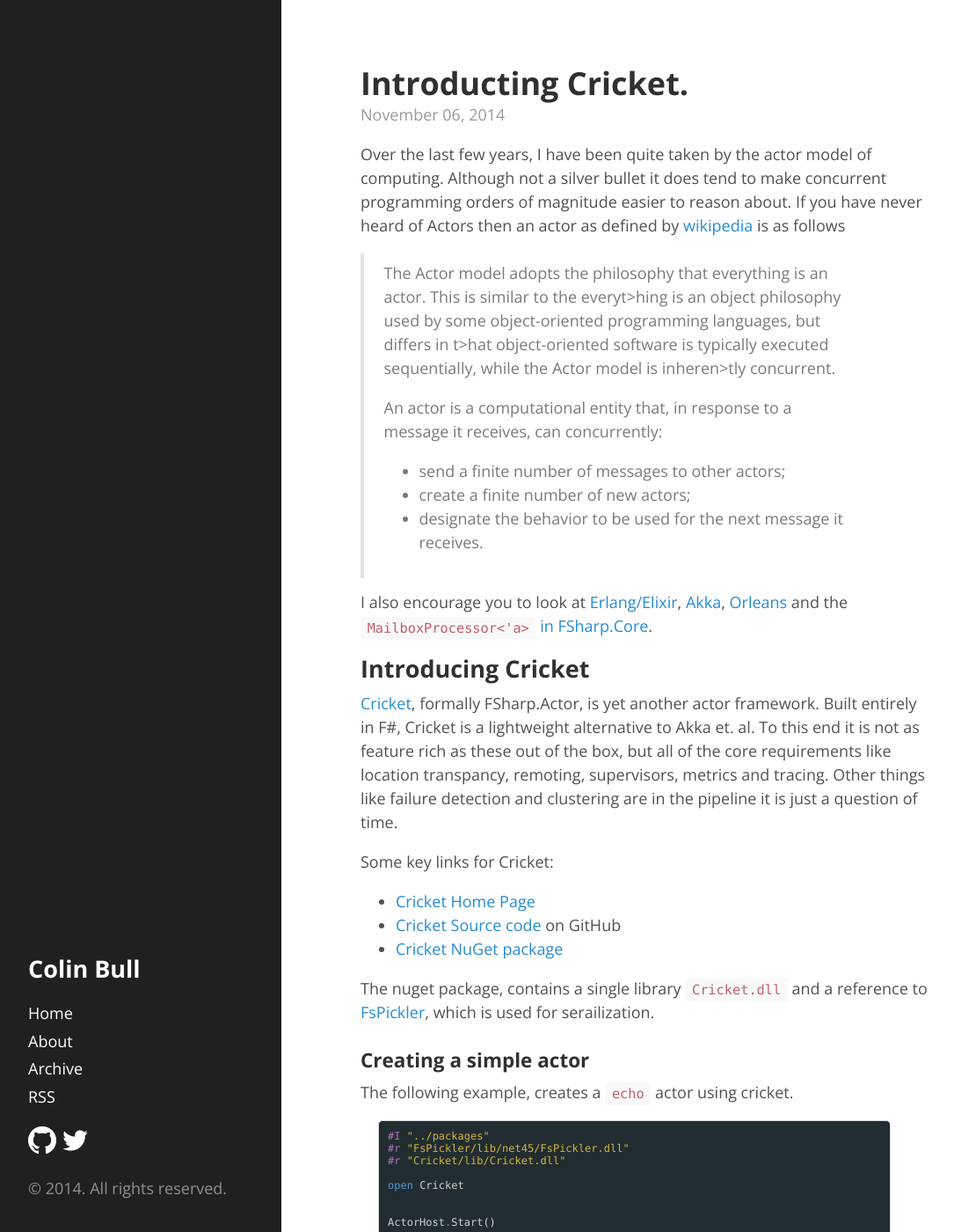
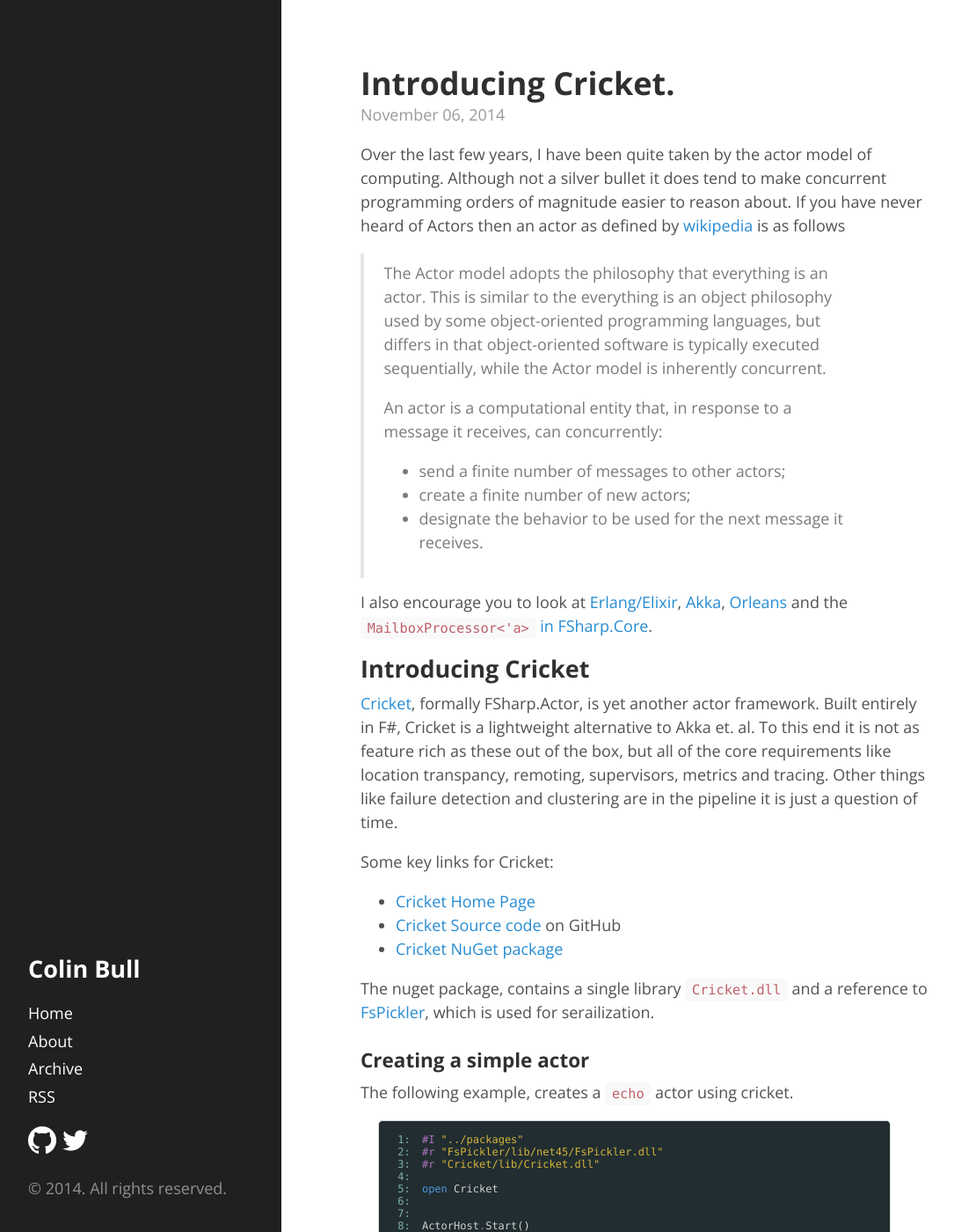
Before and after one commit to colinbull/colinbull.github.io, a Jekyll site: the page built from _posts/2014-11-06-Introducing-Cricket.html, in a window 1280 px wide and 1400 px high. Shown: the whole window at 88% size, without its empty margins (4-1089 px from the left). Built offline with Jekyll 4.4.1, drawn with Linux system fonts in a browser that asks for light colours; some web fonts are replaced; Markdown is read by kramdown in place of the engine named in the settings; some of the changed text lies outside the part shown.

Commit message:
Fixing formatting cricket post

```diff
--- a/_posts/2014-11-06-Introducing-Cricket.html
+++ b/_posts/2014-11-06-Introducing-Cricket.html
@@ -1,12 +1,12 @@
 ---
 layout: page
-title: Introducting Cricket.
+title: Introducing Cricket.
 ---
 
 <p>Over the last few years, I have been quite taken by the actor model of computing. Although not a silver bullet it does tend to make concurrent programming orders of magnitude easier to reason about. If you have never heard of Actors then an actor as defined by <a href="http://en.wikipedia.org/wiki/Actor_model">wikipedia</a> is as follows</p>
 
 <blockquote>
-  <p>The Actor model adopts the philosophy that everything is an actor. This is similar to the everyt>hing is an object philosophy used by some object-oriented programming languages, but differs in t>hat object-oriented software is typically executed sequentially, while the Actor model is inheren>tly concurrent.</p>
+  <p>The Actor model adopts the philosophy that everything is an actor. This is similar to the everything is an object philosophy used by some object-oriented programming languages, but differs in that object-oriented software is typically executed sequentially, while the Actor model is inherently concurrent.</p>
 
   <p>An actor is a computational entity that, in response to a message it receives, can concurrently:</p>
 
@@ -37,7 +37,30 @@
 
 <p>The following example, creates a <code>echo</code> actor using cricket.</p>
 
-<pre class="fssnip">
+<table class="pre"><tr><td class="lines"><pre class="fssnip">
+<span class="l"> 1: </span>
+<span class="l"> 2: </span>
+<span class="l"> 3: </span>
+<span class="l"> 4: </span>
+<span class="l"> 5: </span>
+<span class="l"> 6: </span>
+<span class="l"> 7: </span>
+<span class="l"> 8: </span>
+<span class="l"> 9: </span>
+<span class="l">10: </span>
+<span class="l">11: </span>
+<span class="l">12: </span>
+<span class="l">13: </span>
+<span class="l">14: </span>
+<span class="l">15: </span>
+<span class="l">16: </span>
+<span class="l">17: </span>
+<span class="l">18: </span>
+<span class="l">19: </span>
+<span class="l">20: </span>
+</pre>
+</td>
+<td class="snippet"><pre class="fssnip">
 <span class="prep">#I</span> <span class="s">&quot;</span><span class="s">.</span><span class="s">.</span><span class="s">/</span><span class="s">packages</span><span class="s">&quot;</span>
 <span class="prep">#r</span> <span class="s">&quot;</span><span class="s">FsPickler</span><span class="s">/</span><span class="s">lib</span><span class="s">/</span><span class="s">net45</span><span class="s">/</span><span class="s">FsPickler</span><span class="s">.</span><span class="s">dll</span><span class="s">&quot;</span>
 <span class="prep">#r</span> <span class="s">&quot;</span><span class="s">Cricket</span><span class="s">/</span><span class="s">lib</span><span class="s">/</span><span class="s">Cricket</span><span class="s">.</span><span class="s">dll</span><span class="s">&quot;</span>
@@ -58,20 +81,35 @@
             }
             <span class="i">loop</span>())
     } <span class="o">|&gt;</span> <span class="i">Actor</span><span class="o">.</span><span class="i">spawn</span></pre>
-
+</td>
+</tr>
+</table>
 
 <p>A couple of things are happening in the code above. Firstly, we start an <code>ActorHost</code> which sets up an environment within the current process for the actor to live in. Next we define the actor, we give it a name <code>echo</code> and a body. The body is actually the only thing that is required. If the name is omitted then it is assinged as a <code>Guid</code>. All the body of an actor consists of is a recursive function, that describes how to handle the messages posted to the actor. In this case we simply print a message to the console. Once we have defined the actor we then spawn it using <code>Actor.spawn</code>. After an actor has been spawned it is ready to consume messages. We can send messages directly to the actor by using the <code>ActorRef</code> that is returned by <code>Actor.spawn</code>.</p>
 
-<pre class="fssnip">
+<table class="pre"><tr><td class="lines"><pre class="fssnip">
+<span class="l">1: </span>
+<span class="l">2: </span>
+</pre>
+</td>
+<td class="snippet"><pre class="fssnip">
 <span class="i">echo</span> <span class="o">&lt;--</span> <span class="s">&quot;</span><span class="s">Hello</span><span class="s">,</span><span class="s"> </span><span class="s">from</span><span class="s"> </span><span class="s">Cricket</span><span class="s">&quot;</span>
     </pre>
-
+</td>
+</tr>
+</table>
 
 <p>Alternatively we can resolve the actor by name and send the message that way.</p>
 
-<pre class="fssnip">
+<table class="pre"><tr><td class="lines"><pre class="fssnip">
+<span class="l">1: </span>
+</pre>
+</td>
+<td class="snippet"><pre class="fssnip">
 <span class="s">&quot;</span><span class="s">echo</span><span class="s">&quot;</span> <span class="o">&lt;--</span> <span class="s">&quot;</span><span class="s">Hello</span><span class="s">,</span><span class="s"> </span><span class="s">from</span><span class="s"> </span><span class="s">Cricket</span><span class="s">&quot;</span></pre>
-
+</td>
+</tr>
+</table>
 
 <p>There is much more in Cricket, than this basic blog post covers. If your interested browse the links at the top of this post for more information.</p>
 
```
Also changed, not shown: 2 other files.
